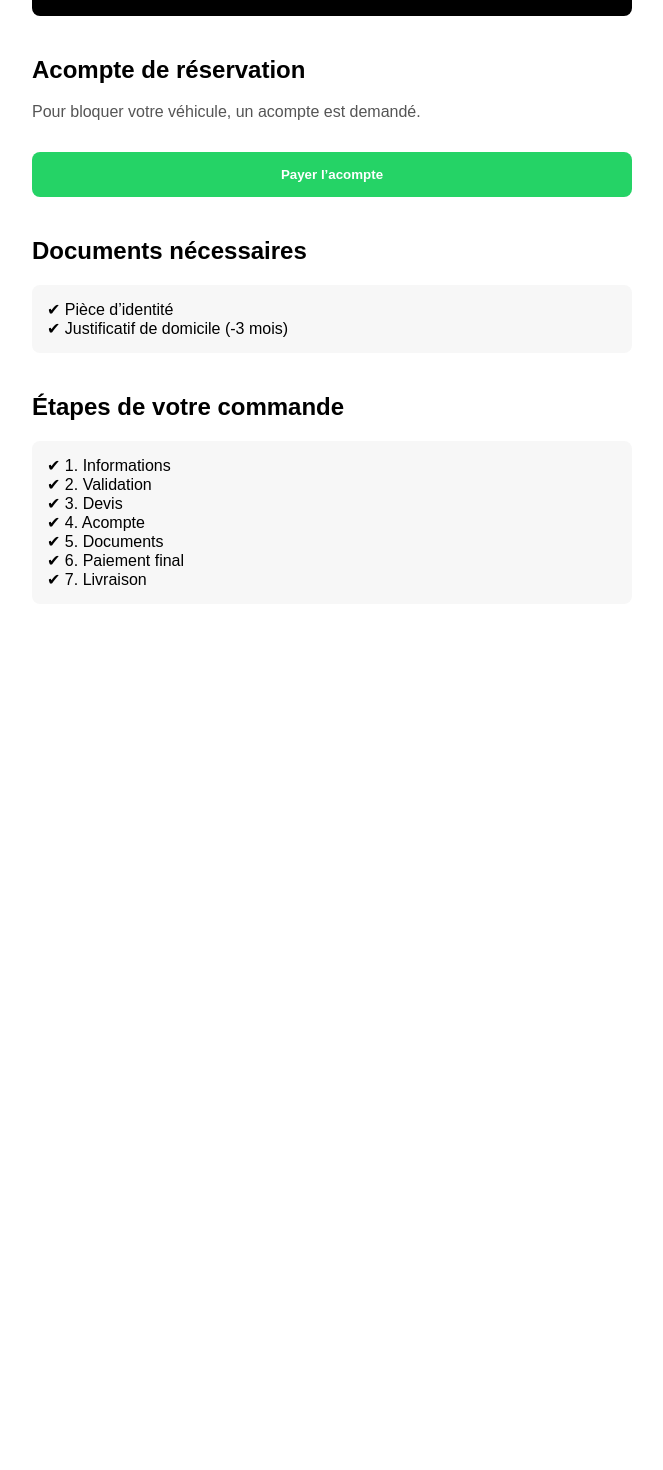
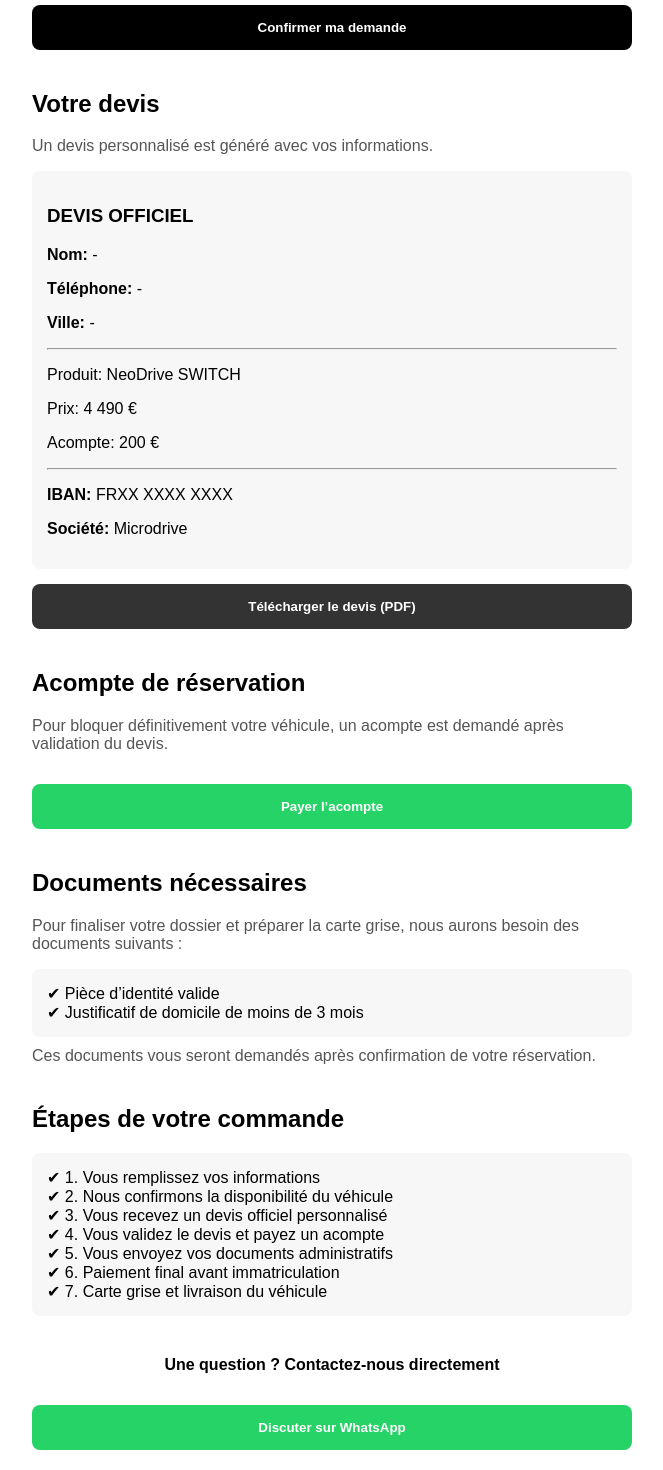
Before and after one commit to khelifamansour/neodrive-site, a Next.js app: page /reservation in a window 1280 px wide. Shown: the part 414-1884 px from the top of the page, without its empty margins (308-971 px from the left). Before the commit the page ends 1038 px from the top, so only its background shows below. Built offline with nearby package versions, Linux system fonts and the light colour scheme.

Commit message:
Update page.tsx

```diff
--- a/app/reservation/page.tsx
+++ b/app/reservation/page.tsx
@@ -22,6 +22,7 @@ export default function Reservation() {
   return (
     <main style={{ maxWidth: 600, margin: "auto", padding: 20, fontFamily: "Arial" }}>
 
+      {/* HEADER */}
       <div style={{ textAlign: "center" }}>
         <h1 style={{ fontSize: 28, fontWeight: 700 }}>
           Réserver votre véhicule
@@ -29,6 +30,10 @@ export default function Reservation() {
 
         <p style={{ color: "#555", marginTop: 10 }}>
           Réservez votre NeoDrive en quelques étapes simples et sécurisées.
+        </p>
+
+        <p style={{ color: "#dc2626", marginTop: 5 }}>
+          Stock limité – disponibilité immédiate
         </p>
       </div>
 
@@ -59,15 +64,49 @@ export default function Reservation() {
         <button type="submit" style={button}>
           Confirmer ma demande
         </button>
+      </form>
 
-      </form>
+      {/* DEVIS PDF */}
+      <section style={{ marginTop: 40 }}>
+        <h2>Votre devis</h2>
+
+        <p style={{ color: "#555" }}>
+          Un devis personnalisé est généré avec vos informations.
+        </p>
+
+        <div id="devis" style={box}>
+          <h3>DEVIS OFFICIEL</h3>
+
+          <p><strong>Nom:</strong> {name || "-"}</p>
+          <p><strong>Téléphone:</strong> {phone || "-"}</p>
+          <p><strong>Ville:</strong> {city || "-"}</p>
+
+          <hr />
+
+          <p>Produit: NeoDrive SWITCH</p>
+          <p>Prix: 4 490 €</p>
+          <p>Acompte: 200 €</p>
+
+          <hr />
+
+          <p><strong>IBAN:</strong> FRXX XXXX XXXX</p>
+          <p><strong>Société:</strong> Microdrive</p>
+        </div>
+
+        <button
+          onClick={() => window.print()}
+          style={pdfButton}
+        >
+          Télécharger le devis (PDF)
+        </button>
+      </section>
 
       {/* PAYMENT */}
       <section style={{ marginTop: 40 }}>
         <h2>Acompte de réservation</h2>
 
         <p style={{ color: "#555" }}>
-          Pour bloquer votre véhicule, un acompte est demandé.
+          Pour bloquer définitivement votre véhicule, un acompte est demandé après validation du devis.
         </p>
 
         <a href="https://buy.stripe.com/YOUR_LINK_HERE" target="_blank">
@@ -81,10 +120,18 @@ export default function Reservation() {
       <section style={{ marginTop: 40 }}>
         <h2>Documents nécessaires</h2>
 
+        <p style={{ color: "#555" }}>
+          Pour finaliser votre dossier et préparer la carte grise, nous aurons besoin des documents suivants :
+        </p>
+
         <div style={box}>
-          ✔ Pièce d’identité<br />
-          ✔ Justificatif de domicile (-3 mois)
+          ✔ Pièce d’identité valide<br />
+          ✔ Justificatif de domicile de moins de 3 mois
         </div>
+
+        <p style={{ marginTop: 10, color: "#555" }}>
+          Ces documents vous seront demandés après confirmation de votre réservation.
+        </p>
       </section>
 
       {/* PROCESS */}
@@ -92,21 +139,48 @@ export default function Reservation() {
         <h2>Étapes de votre commande</h2>
 
         <div style={box}>
-          ✔ 1. Informations<br />
-          ✔ 2. Validation<br />
-          ✔ 3. Devis<br />
-          ✔ 4. Acompte<br />
-          ✔ 5. Documents<br />
-          ✔ 6. Paiement final<br />
-          ✔ 7. Livraison
+          ✔ 1. Vous remplissez vos informations<br />
+          ✔ 2. Nous confirmons la disponibilité du véhicule<br />
+          ✔ 3. Vous recevez un devis officiel personnalisé<br />
+          ✔ 4. Vous validez le devis et payez un acompte<br />
+          ✔ 5. Vous envoyez vos documents administratifs<br />
+          ✔ 6. Paiement final avant immatriculation<br />
+          ✔ 7. Carte grise et livraison du véhicule
         </div>
       </section>
+
+      {/* FINAL CTA */}
+      <section style={{ marginTop: 40, textAlign: "center" }}>
+        <p style={{ fontWeight: 600 }}>
+          Une question ? Contactez-nous directement
+        </p>
+
+        <a href="https://wa.me/33628261446" target="_blank">
+          <button style={payButton}>
+            Discuter sur WhatsApp
+          </button>
+        </a>
+      </section>
+
+      {/* PRINT MODE */}
+      <style>
+        {`
+        @media print {
+          body * {
+            visibility: hidden;
+          }
+          #devis, #devis * {
+            visibility: visible;
+          }
+        }
+        `}
+      </style>
 
     </main>
   );
 }
 
-/* SAFE STYLES */
+/* STYLES */
 
 const input = {
   width: "100%",
@@ -140,6 +214,18 @@ const payButton = {
   width: "100%"
 };
 
+const pdfButton = {
+  marginTop: 15,
+  padding: 15,
+  background: "#333",
+  color: "white",
+  border: "none",
+  borderRadius: 8,
+  fontWeight: 600,
+  cursor: "pointer",
+  width: "100%"
+};
+
 const box = {
   marginTop: 10,
   background: "#f7f7f7",
```
